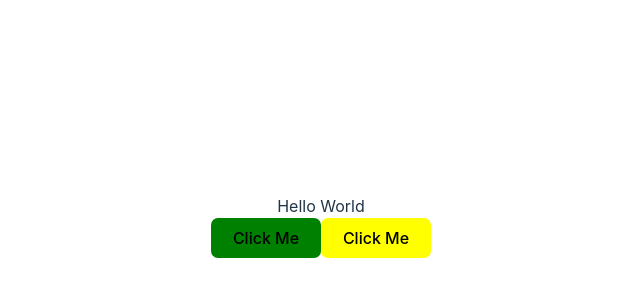
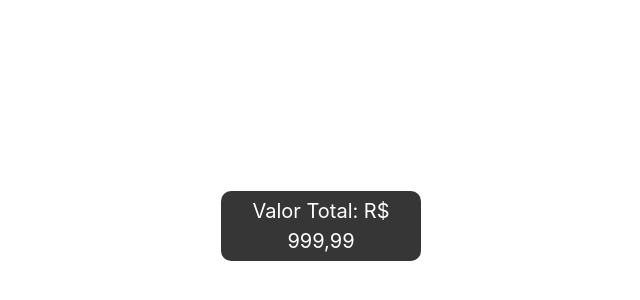
Before and after one commit to Arawns1/Trabalho-React-API, a React (Vite) app in the folder ecommerce/: page / in a window 1280 px wide. Shown: the part 174-474 px from the top of the page, without its empty margins (319-959 px from the left). Built offline with nearby package versions, Linux system fonts and the light colour scheme.

Commit message:
componente valor total implemntada

```diff
--- a/ecommerce/src/App.jsx
+++ b/ecommerce/src/App.jsx
@@ -1,14 +1,14 @@
 import './App.css'
-import { DefaultButton } from './common/components/DefaultButton'
+
+import { CardValortotal } from './common/components/cardvalortotal/cardvalortotal'
+
 
 function App() {
   return (
     <>
-      <div>
-        Hello World
-      </div>
-      <DefaultButton type={'sucess'}/>
-      <DefaultButton type={'warning'}/>
+
+      <CardValortotal></CardValortotal>
+
     </>
   )
 }
--- /dev/null
+++ b/ecommerce/src/common/components/cardvalortotal/cardvalortotal.jsx
@@ -0,0 +1,12 @@
+
+import "./style.css"
+export function CardValortotal (){
+    return(
+        <div className="valorTotal">
+            <p>Valor Total: R$ 999,99</p>
+
+        </div>
+
+    )
+
+}
--- /dev/null
+++ b/ecommerce/src/common/components/cardvalortotal/style.css
@@ -0,0 +1,11 @@
+.valorTotal{
+    color: #fff;
+    display: flex;
+    justify-content: center;
+    align-items: center;
+    background-color: #363636;
+    width: 200px;
+    height: 70px;
+    border-radius: 10px;
+    font-size: 20px;
+}
```
